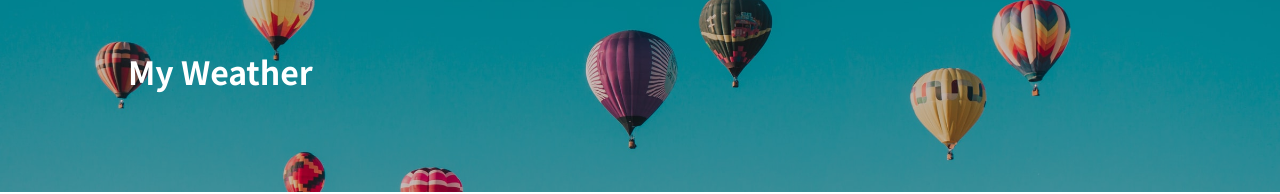
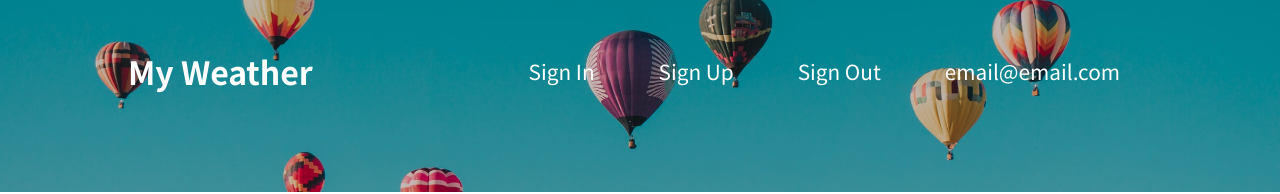
Before and after one commit to AbderrahmaneFadili/weather-app-react, a React (Create React App) app: page / in a window 1280 px wide. Shown: the top 194 px of the page. Built offline with nearby package versions, Linux system fonts and the light colour scheme; no server answers.

Commit message:
Creating Navbar for signin signup signout

```diff
--- a/package.json
+++ b/package.json
@@ -14,6 +14,7 @@
     "react-leaflet": "^3.1.0",
     "react-loader-spinner": "^4.0.0",
     "react-redux": "^7.2.3",
+    "react-router-dom": "^5.2.0",
     "react-scripts": "4.0.3",
     "redux": "^4.0.5",
     "redux-thunk": "^2.3.0",
--- a/src/App.jsx
+++ b/src/App.jsx
@@ -1,4 +1,5 @@
 import React from "react";
+import { BrowserRouter as Router } from "react-router-dom";
 import { ThemeProvider } from "styled-components";
 import Footer from "./components/layout/Footer/Footer";
 import Header from "./components/layout/Header/Header";
@@ -8,6 +9,7 @@ import theme from "./themes/theme";
 
 const App = () => {
   return (
+    <Router>
       <ThemeProvider theme={theme}>
         <>
           <GlobalStyle />
@@ -16,6 +18,7 @@ const App = () => {
           <Footer />
         </>
       </ThemeProvider>
+    </Router>
   );
 };
 
--- a/src/components/layout/Header/Header.jsx
+++ b/src/components/layout/Header/Header.jsx
@@ -1,12 +1,21 @@
 import React from "react";
-import { HeaderContiner, HeaderHeading } from "./Header.styles";
-import { Container } from "../../../themes/GlobalStyle";
+import {
+  HeaderContiner,
+  HeaderHeading,
+  Logo,
+  HeaderWrapper,
+} from "./Header.styles";
+import Navbar from "../Navbar/Navbar";
+
 const Header = () => {
   return (
     <HeaderContiner>
-      <Container>
-        <HeaderHeading>My Weather</HeaderHeading>
-      </Container>
+      <HeaderWrapper>
+        <Logo to="/">
+          <HeaderHeading>My Weather</HeaderHeading>
+        </Logo>
+        <Navbar />
+      </HeaderWrapper>
     </HeaderContiner>
   );
 };
--- a/src/components/layout/Header/Header.styles.js
+++ b/src/components/layout/Header/Header.styles.js
@@ -1,6 +1,8 @@
 import styled from "styled-components";
 import imageBgSM from "../../../assets/images/header-small.jpg";
 import imageBgLG from "../../../assets/images/header-large.jpg";
+import { Link } from "react-router-dom";
+import { Container } from "../../../themes/GlobalStyle";
 
 export const HeaderContiner = styled.header`
   padding: 3rem 0;
@@ -26,8 +28,16 @@ export const HeaderContiner = styled.header`
   }
 `;
 
+export const Logo = styled(Link)`
+  text-decoration: none;
+`;
+
 export const HeaderHeading = styled.h1`
   color: var(--white);
   position: relative;
   z-index: 22;
 `;
+
+export const HeaderWrapper = styled(Container)`
+  align-items: center;
+`;
--- /dev/null
+++ b/src/components/layout/Navbar/Navbar.jsx
@@ -0,0 +1,44 @@
+import React from "react";
+import { MavMenuItem, Nav, NavMenu, NavMenuLink, Email } from "./Navbar.styles";
+
+const Navbar = () => {
+  return (
+    <Nav>
+      <NavMenu>
+        <MavMenuItem>
+          <NavMenuLink
+            activeStyle={{
+              textDecoration: "underline",
+            }}
+            exact
+            to="/signin"
+          >
+            Sign In
+          </NavMenuLink>
+        </MavMenuItem>
+
+        <MavMenuItem>
+          <NavMenuLink
+            activeStyle={{
+              textDecoration: "underline",
+            }}
+            exact
+            to="/signup"
+          >
+            Sign Up
+          </NavMenuLink>
+        </MavMenuItem>
+
+        <MavMenuItem>
+          <NavMenuLink to="/signin">Sign Out</NavMenuLink>
+        </MavMenuItem>
+
+        <MavMenuItem>
+          <Email>email@email.com</Email>
+        </MavMenuItem>
+      </NavMenu>
+    </Nav>
+  );
+};
+
+export default Navbar;
--- /dev/null
+++ b/src/components/layout/Navbar/Navbar.styles.js
@@ -0,0 +1,27 @@
+import { NavLink } from "react-router-dom";
+import styled from "styled-components";
+
+export const Nav = styled.nav`
+  color: var(--white);
+  z-index: 22;
+`;
+
+export const NavMenu = styled.ul`
+  list-style: none;
+  display: flex;
+`;
+
+export const MavMenuItem = styled.li`
+  margin: 0 2rem;
+`;
+
+export const NavMenuLink = styled(NavLink)`
+  text-decoration: none;
+  color: var(--white);
+  font-size: 1.3rem;
+`;
+
+export const Email = styled.span`
+  font-size: 1.3rem;
+  color: var(--white);
+`;
```
Also changed, not shown: 1 other file (tests, documents, lock files or other folders). Lines whose indentation alone changed are shown as unchanged.
